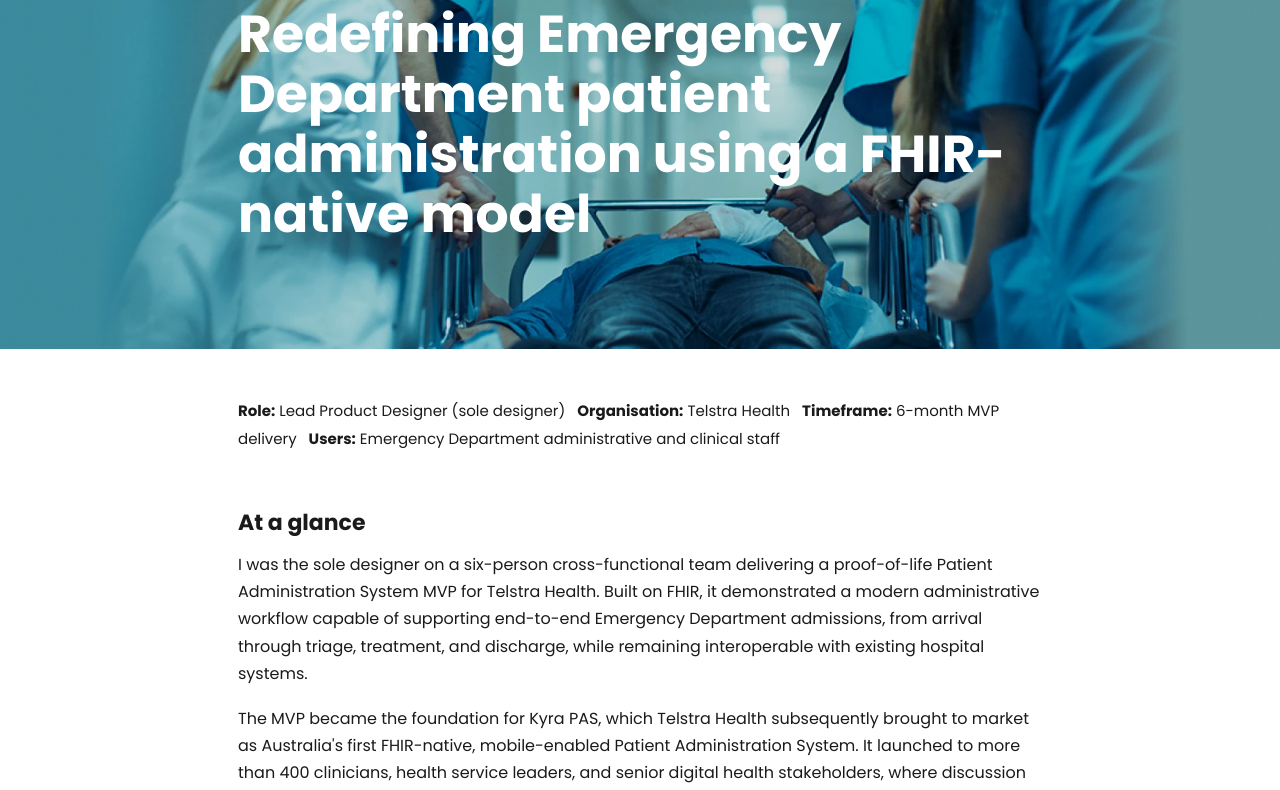
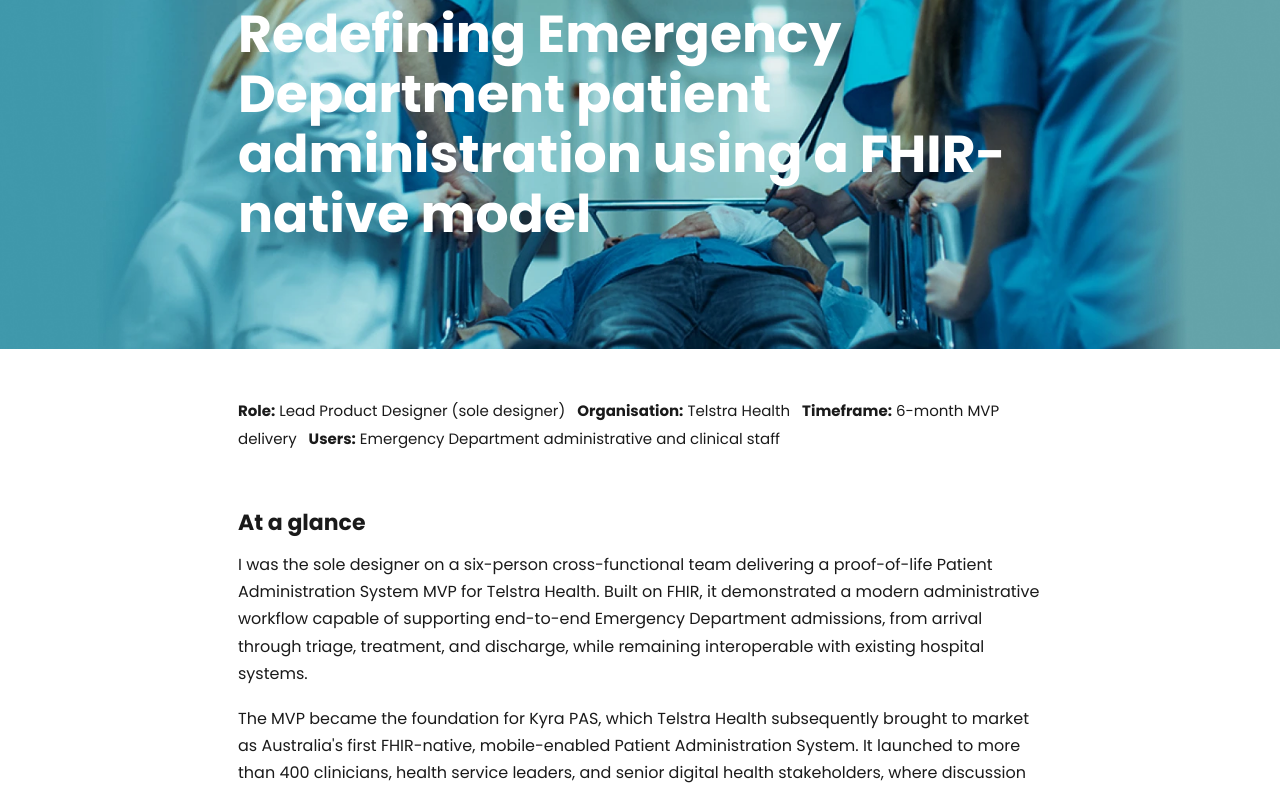
Before and after one commit to lisajonesdesigner/portfolio, a plain HTML site: page pas.html in a window 1280 px wide. Shown: the part 288-1078 px from the top of the page. Drawn offline with Linux system fonts and the light colour scheme.

Commit message:
Hero overlay nearly off (0.06)

```diff
--- a/styles.css
+++ b/styles.css
@@ -1047,7 +1047,7 @@ td:first-child {
 .hero-overlay {
   position: absolute;
   inset: 0;
-  background: rgba(0,0,0,0.14);
+  background: rgba(0,0,0,0.06);
 }
 
 .hero-content {
```
